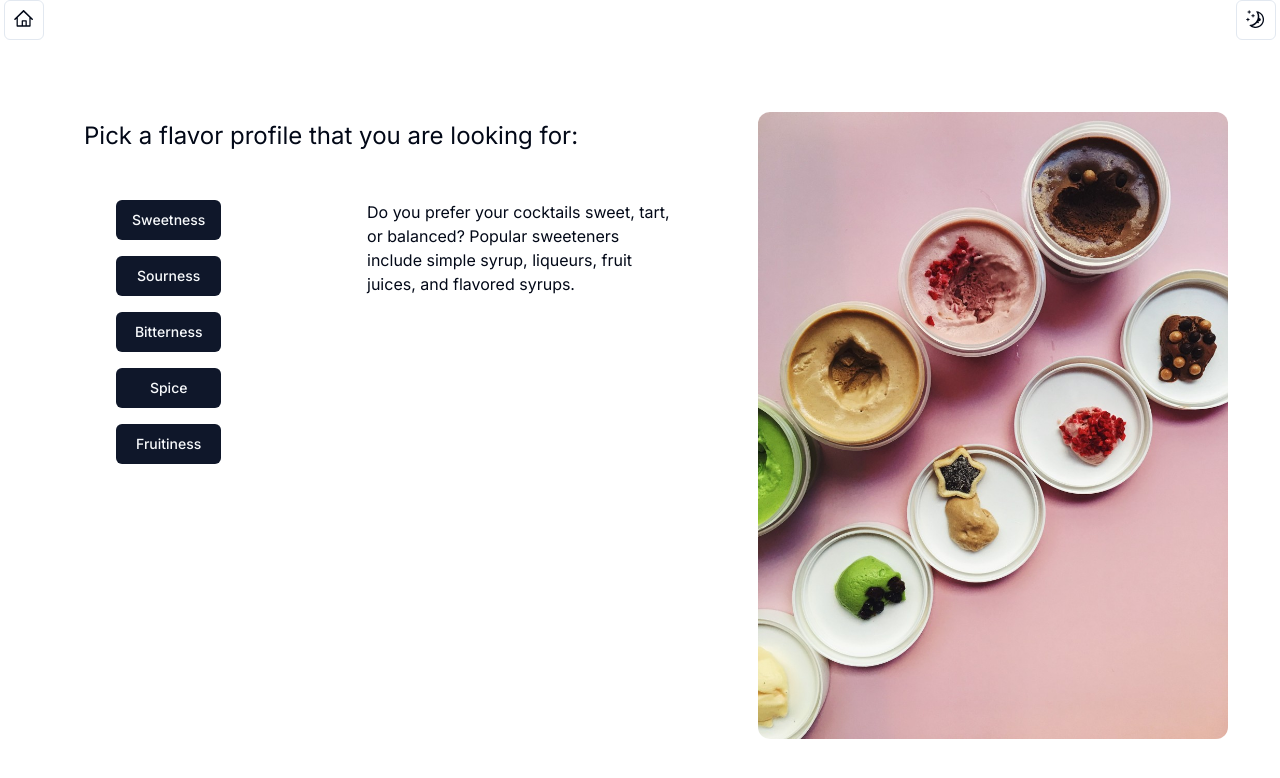
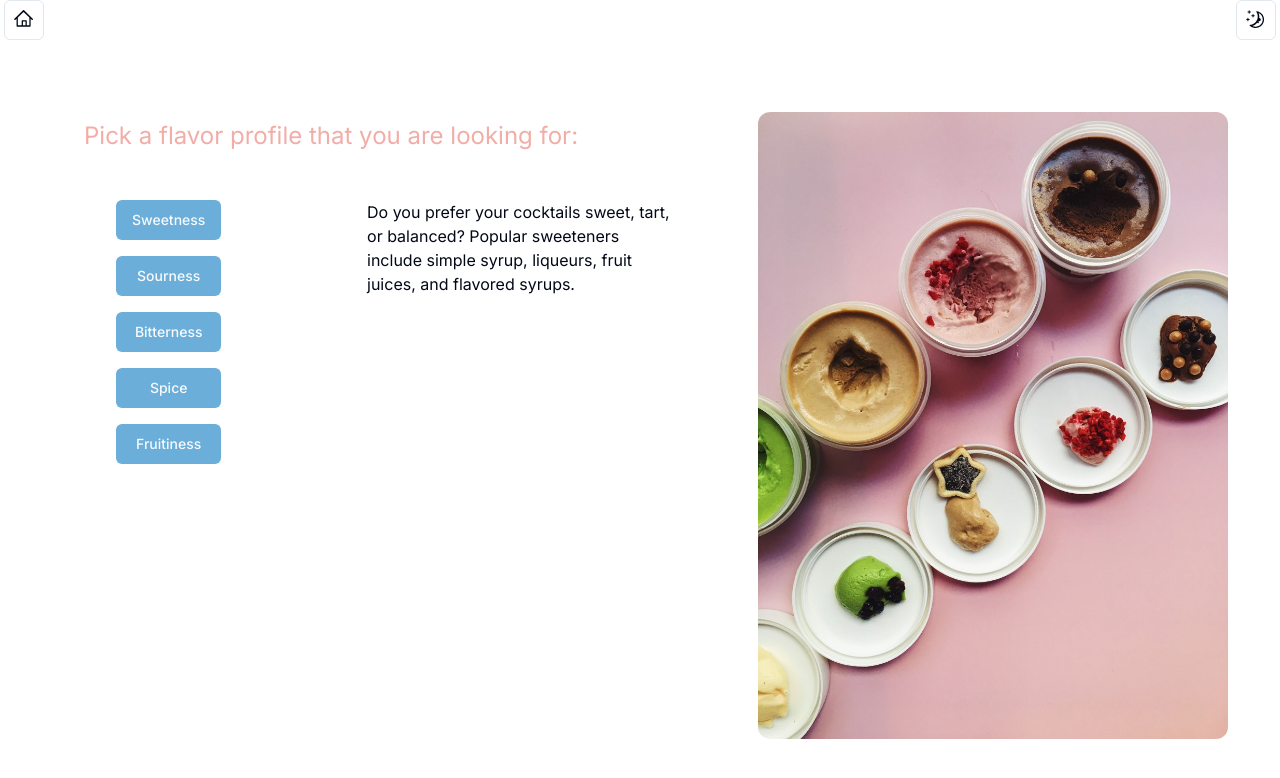
Before and after one commit to kingkwongsta/mixology, a Next.js app: page / in a window 1280 px wide. Both pictures are taken after a click on the button "Start Mixing". Shown: the top 778 px of the page. Built offline with nearby package versions, Linux system fonts and the light colour scheme.

Commit message:
update images and button color

```diff
--- a/src/app/components/ButtonList.jsx
+++ b/src/app/components/ButtonList.jsx
@@ -32,7 +32,7 @@ export default function ButtonList({
         {buttonContent.map((content, index) => (
           <Button
             key={index}
-            className={`bg-primary my-2 max-w-[140px]  hover:bg-opacity-75 ${
+            className={`bg-[#6AAED9] my-2 max-w-[140px]  hover:bg-opacity-75 ${
               index === selectedButton && backgroundColor
             }`}
             onClick={(e) => {
--- a/src/app/components/ButtonListDropdown.jsx
+++ b/src/app/components/ButtonListDropdown.jsx
@@ -35,7 +35,7 @@ export default function ButtonListDropdown({
             {buttonContent.map((content, index) => (
               <Button
                 key={index}
-                className={`bg-primary my-2 max-w-[140px] hover:bg-opacity-75 ${
+                className={`bg-[#6AAED9] my-2 max-w-[140px] hover:bg-opacity-75 ${
                   index === selectedButton && backgroundColor
                 }`}
                 onMouseEnter={() => setIsHovered(content.description)}
--- a/src/app/components/FlavorChoice.jsx
+++ b/src/app/components/FlavorChoice.jsx
@@ -40,10 +40,7 @@ export default function FlavorChoice() {
 
   return (
     <div className="m-8">
-      <h1
-        className="my-10 text-2xl
-"
-      >
+      <h1 className="my-10 text-2xl text-[#F2ADA7]">
         Pick a flavor profile that you are looking for:
       </h1>
       <ButtonListDropdown
--- a/src/app/components/GenerateCocktail.jsx
+++ b/src/app/components/GenerateCocktail.jsx
@@ -140,7 +140,7 @@ export default function GenerateCocktail({}) {
           <div>
             <Image
               className="rounded-xl my-8 self-stretch"
-              src="/images/flavor.jpg"
+              src="/images/drink.jpg"
               alt="drink"
               width={400}
               height={500}
```
Also changed, not shown: public/images/drink.jpg (added).
